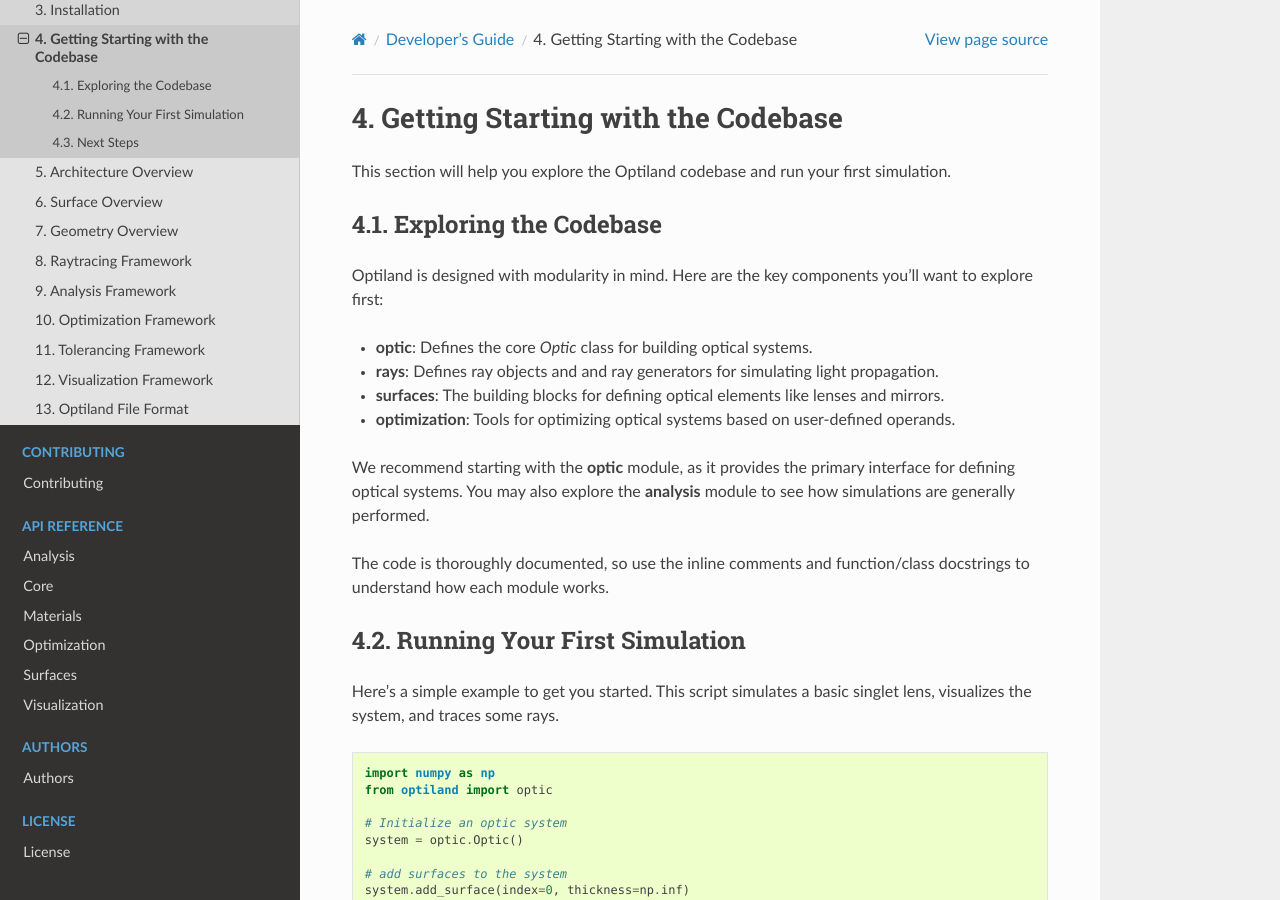
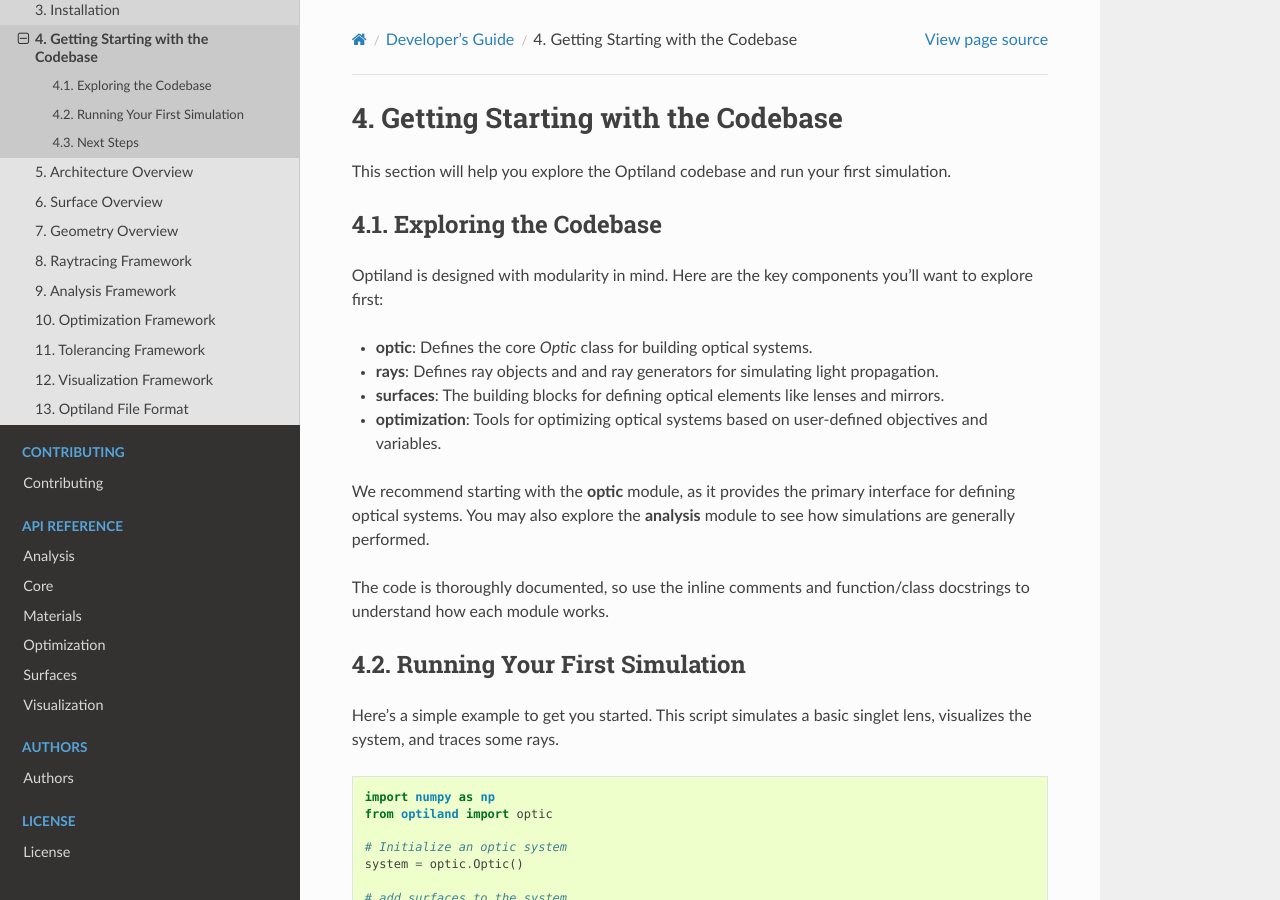
Before and after one commit to HarrisonKramer/optiland, a Sphinx documentation site: the page built from docs/developers_guide/getting_started.rst, in a window 1280 px wide and 900 px high. Built offline with Sphinx 7.4.7 and the Read the Docs theme 3.1.0, drawn with Linux system fonts in a browser that asks for light colours; pages that are not in the unit, such as notebooks, are missing from menus.

Commit message:
docs: clarify description of optimization module in getting started guide

```diff
--- a/docs/developers_guide/getting_started.rst
+++ b/docs/developers_guide/getting_started.rst
@@ -11,7 +11,7 @@ Optiland is designed with modularity in mind. Here are the key components you’
 - **optic**: Defines the core `Optic` class for building optical systems.
 - **rays**: Defines ray objects and and ray generators for simulating light propagation.
 - **surfaces**: The building blocks for defining optical elements like lenses and mirrors.
-- **optimization**: Tools for optimizing optical systems based on user-defined operands.
+- **optimization**: Tools for optimizing optical systems based on user-defined objectives and variables.
 
 We recommend starting with the **optic** module, as it provides the primary interface for defining optical systems.
 You may also explore the **analysis** module to see how simulations are generally performed.
```
